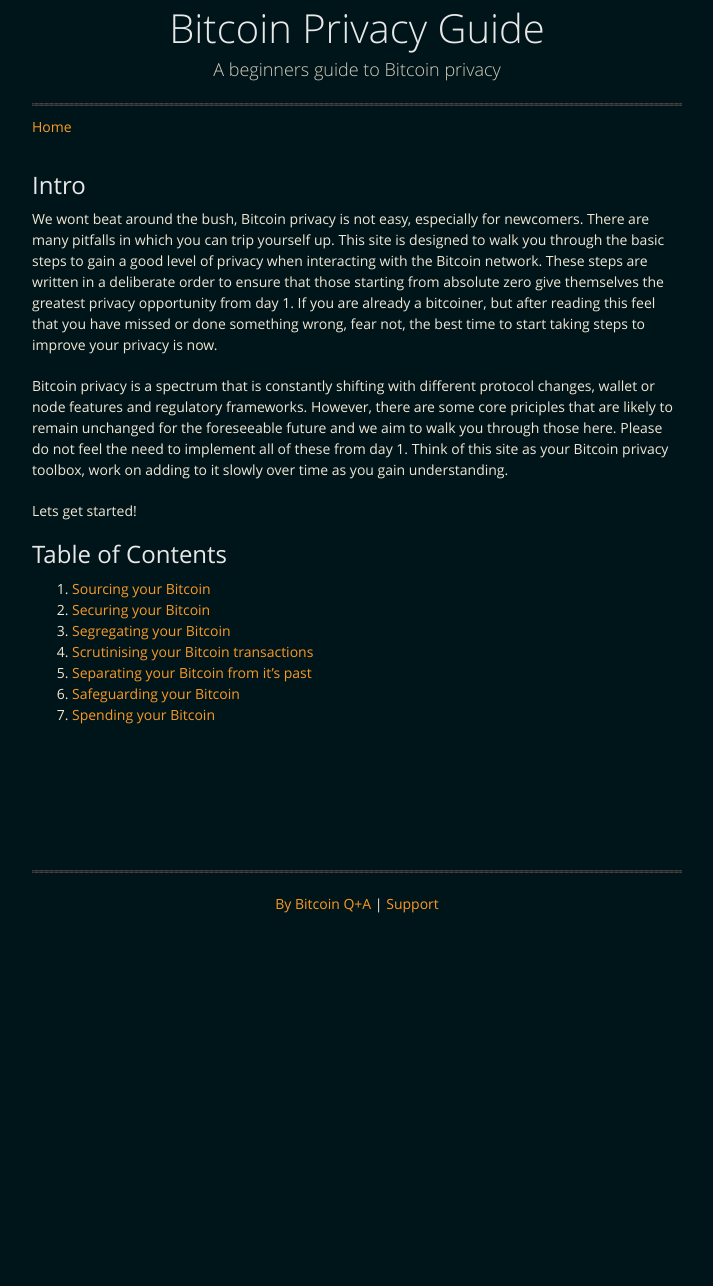
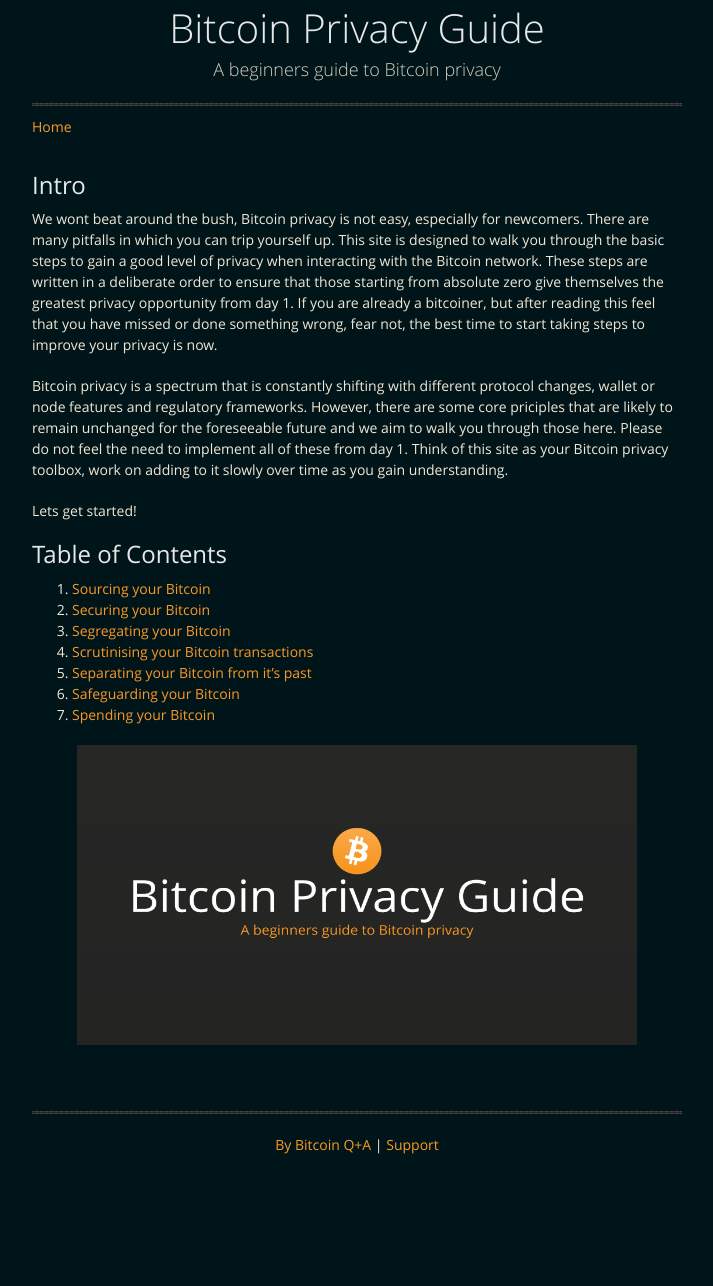
Before and after one commit to BitcoinQnA/BitcoinPrivacyGuide, a Jekyll site: the page built from index.md, in a window 1280 px wide. Shown: the whole page, without its empty margins (283-996 px from the left). Built offline with Jekyll 4.4.1, drawn with Linux system fonts in a browser that asks for light colours; before the commit the page ends 1045 px from its top, so only the background shows below that.

Commit message:
Update index.md

```diff
--- a/index.md
+++ b/index.md
@@ -22,12 +22,10 @@ Lets get started!
 7.  [Spending your Bitcoin](spend.md)
 
 
+<p align="center">
+  <img width="560" height="300" src="https://github.com/BitcoinQnA/BitcoinPrivacyGuide/blob/master/assets/images/Bitcoin%20Privacy.png?raw=true">
+</p>
 
-
-<br/>
-<br/>
-<br/>
-<br/>
 <br/>
 
 ***
```
